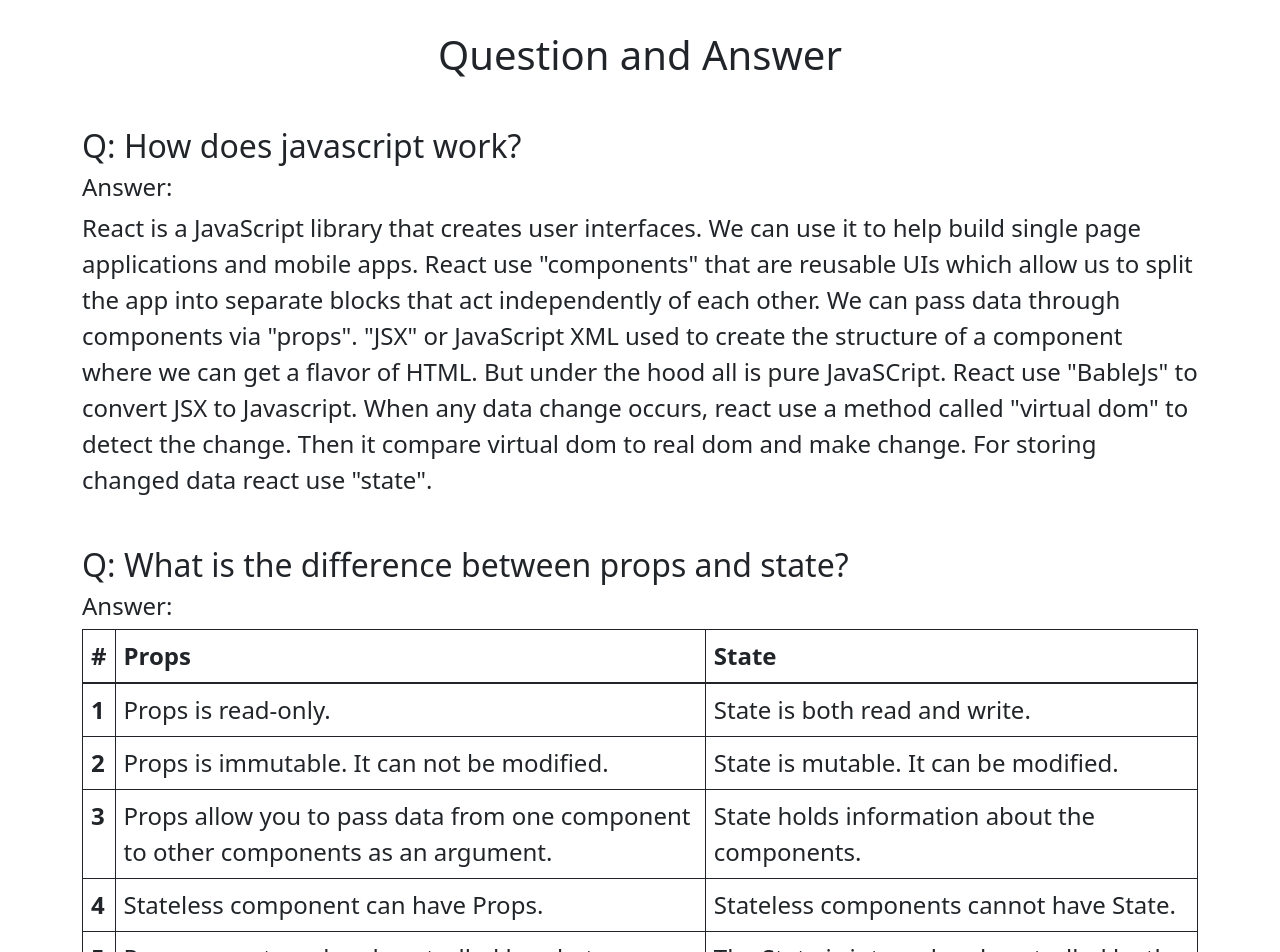
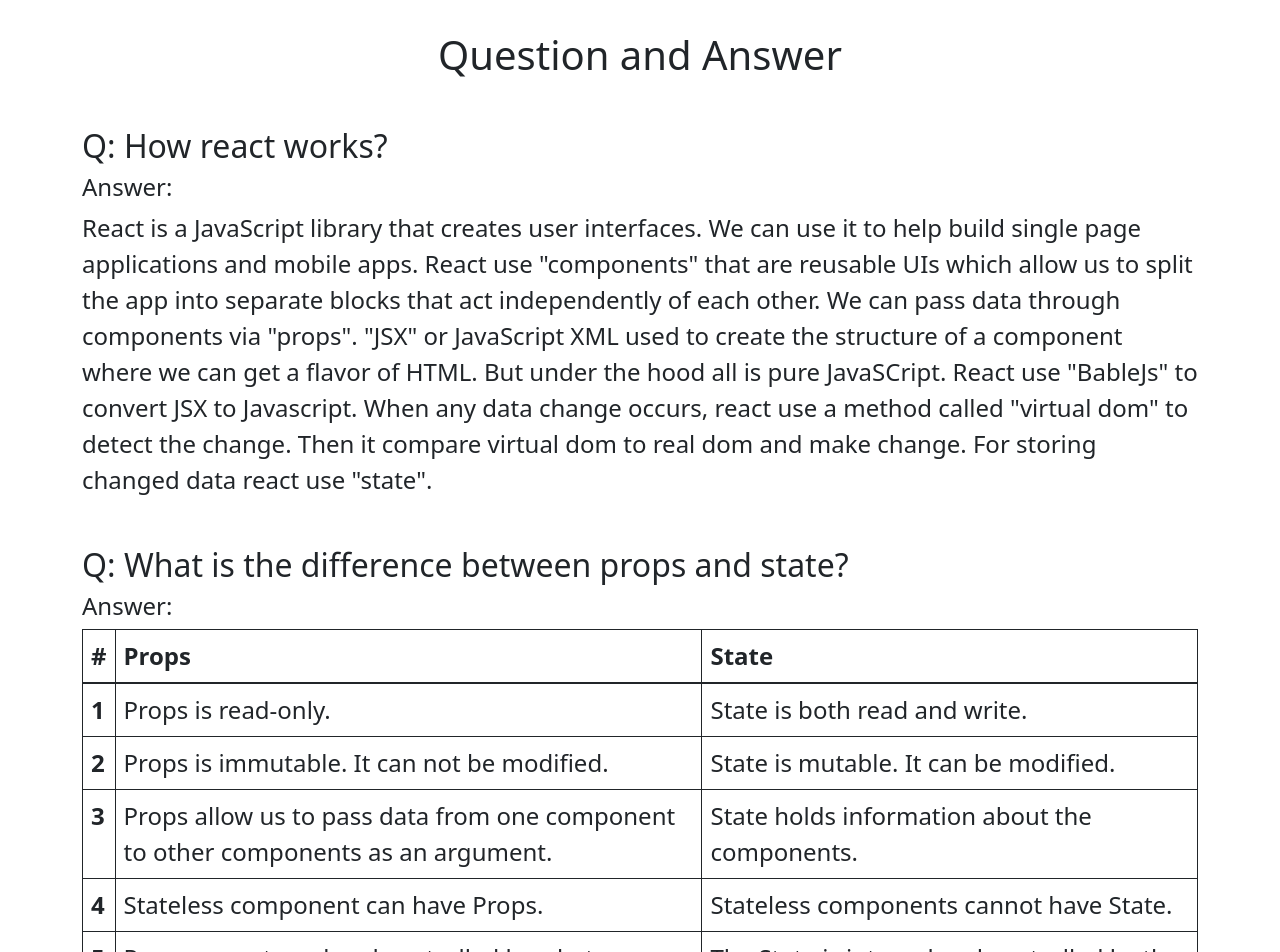
Before and after one commit to rayhan1650/laptop-hub, a React (Create React App) app: page / in a window 1280 px wide. Shown: the part 1640-2592 px from the top of the page. Built offline with nearby package versions, Linux system fonts and the light colour scheme.

Commit message:
readme updated and bug fixed

```diff
--- a/src/components/Article/Article.js
+++ b/src/components/Article/Article.js
@@ -3,11 +3,11 @@
 const Article = () => {
   return (
     <div className="container text-start my-4">
-      <h1 class="text-center">Question and Answer</h1>
-      <div class="my-5">
-        <h2>Q: How does javascript work?</h2>
+      <h1 className="text-center">Question and Answer</h1>
+      <div className="my-5">
+        <h2>Q: How react works?</h2>
         <h4>Answer:</h4>
-        <p class="fs-4">
+        <p className="fs-4">
           React is a JavaScript library that creates user interfaces. We can use
           it to help build single page applications and mobile apps. React use
           "components" that are reusable UIs which allow us to split the app
@@ -24,7 +24,7 @@
       <div>
         <h2>Q: What is the difference between props and state?</h2>
         <h4>Answer:</h4>
-        <table class="table table-bordered border-dark fs-4">
+        <table className="table table-bordered border-dark fs-4">
           <thead>
             <tr>
               <th scope="col">#</th>
@@ -46,7 +46,7 @@
             <tr>
               <th scope="row">3</th>
               <td>
-                Props allow you to pass data from one component to other
+                Props allow us to pass data from one component to other
                 components as an argument.
               </td>
               <td>State holds information about the components.</td>
```
Also changed, not shown: 1 other file (tests, documents, lock files or other folders).
